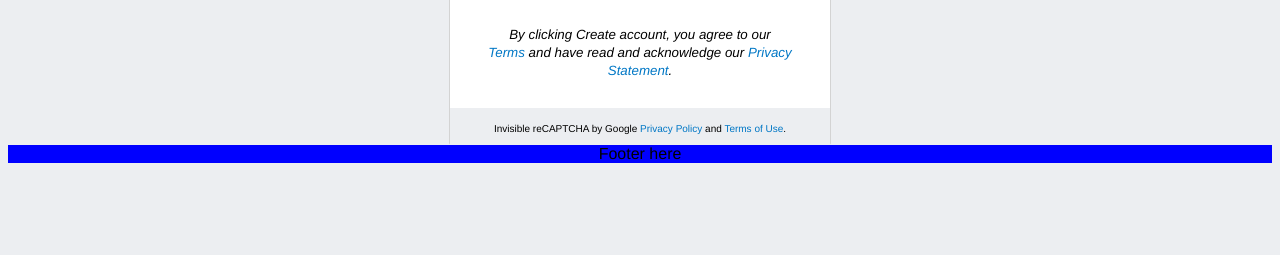
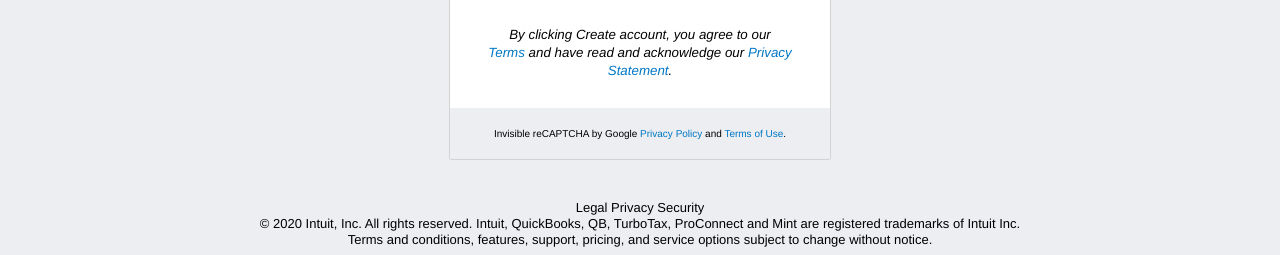
Before and after one commit to t-yanick/signup-page-mint, a plain HTML site: page index.html in a window 1280 px wide. Shown: the part 618-873 px from the top of the page. Before the commit the page ends 800 px from the top, so only its background shows below. Drawn offline with Linux system fonts and the light colour scheme.

Commit message:
add footer information

```diff
--- a/index.html
+++ b/index.html
@@ -113,6 +113,10 @@
       </div>
     </section>
     </div>
-    <footer id="footer">Footer here</footer>
+    <footer id="footer">
+        <p class="no-margins" ><a class="black-hyper-link" href="http://">Legal</a> <a class="black-hyper-link" href="http://">Privacy</a> <a class="black-hyper-link" href="http://">Security</a></p>
+        <p class="no-margins">© 2020 Intuit, Inc. All rights reserved. Intuit, QuickBooks, QB, TurboTax, ProConnect and Mint are registered trademarks of Intuit Inc.</p>
+        <p class="no-margins">Terms and conditions, features, support, pricing, and service options subject to change without notice.</p>
+    </footer>
   </body>
 </html>
--- a/style.css
+++ b/style.css
@@ -35,8 +35,9 @@ body {
 }
 
 #footer {
-  background-color: blue;
   text-align: center;
+  font-size: small;
+  margin-top: 40px;
 }
 
 .button {
@@ -102,12 +103,15 @@ body {
 }
 .recaptcha-div {
   background-color: #eceef1;
-  margin-bottom: -5px;
-  padding: 5px 0 5px 0;
+  padding: 10px 0 10px 0;
 }
 
 .recaptcha-text {
   font-size: x-small;
+}
+
+.black-hyper-link {
+  color: black;
 }
 
 h2 {
```
